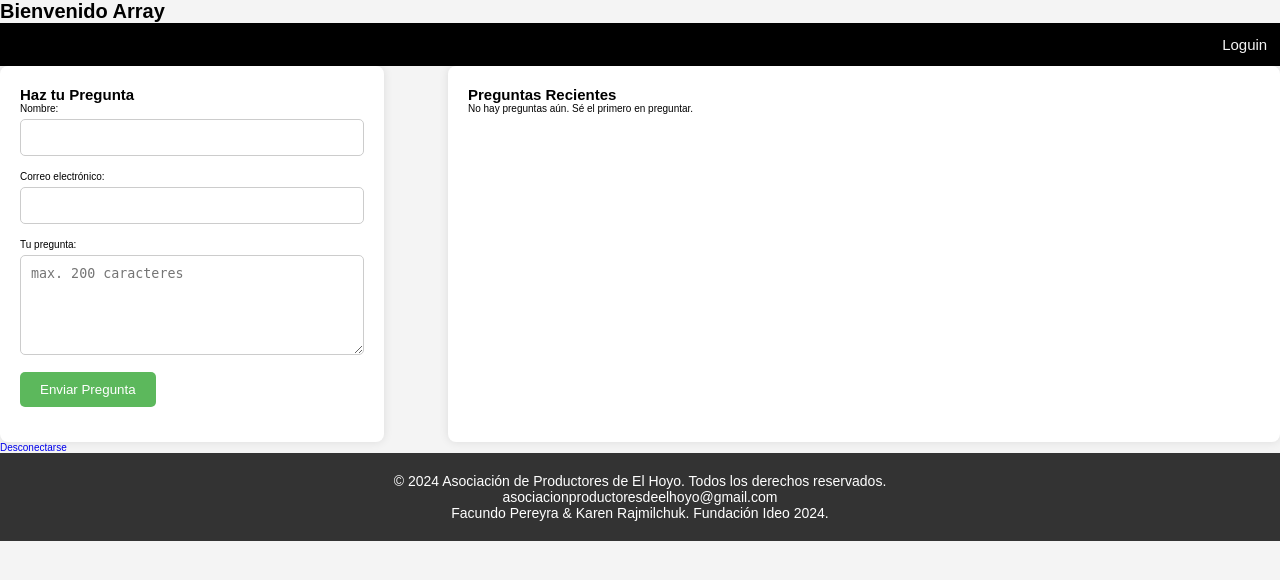
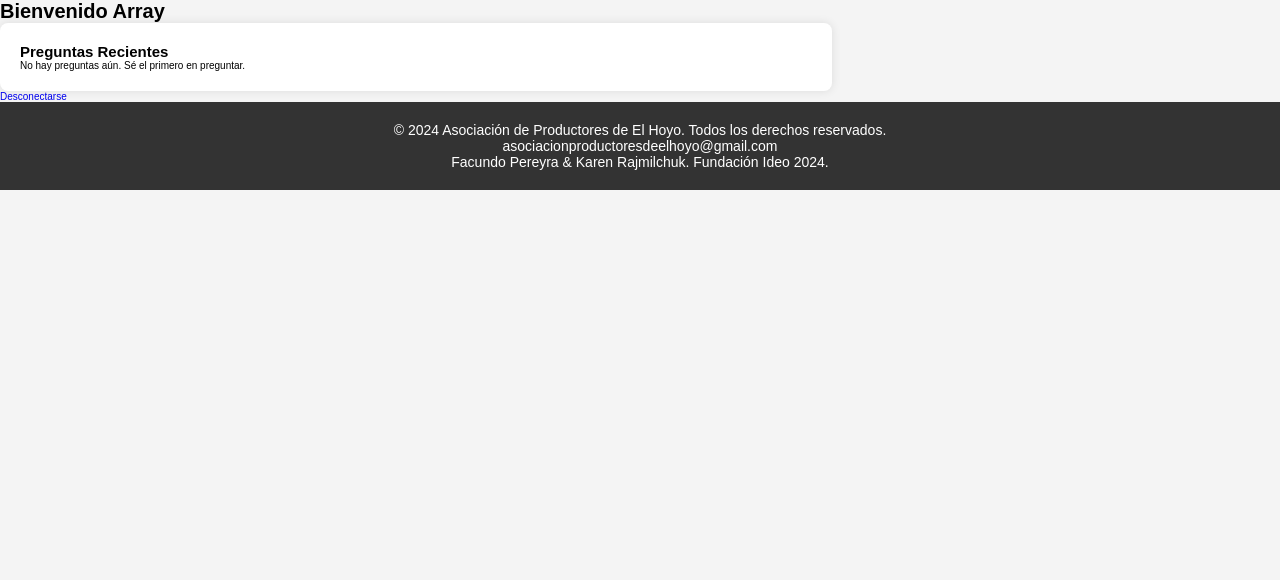
Before and after one commit to karibari70/Asociacion_Productores, a PHP site: page /foro_admin.php in a window 1280 px wide. Shown: the part 147-727 px from the top of the page. Run offline with PHP 8.4, Linux system fonts and the light colour scheme; the visitor is signed in with stand-in values (Sample User, id 1); data that the repository does not hold is empty.

Commit message:
Correcciones y actualizaciones al foro

```diff
--- a/foro_admin.php
+++ b/foro_admin.php
@@ -20,32 +20,6 @@
 ?>
 
 <body>
-<div class="contenedor_login">
-    <a href="index_loguin.php" class="login_item" target="_blank">Loguin</a>
-</div>
-
-    <div class="container">
-        <!-- Formulario a la izquierda -->
-        <div class="form-container">
-            <h2>Haz tu Pregunta</h2>
-            <form method="post" action="agregarConsulta.php">
-                <div class="form-group">
-                    <label for="nombre">Nombre:</label>
-                    <input type="text" id="nombre" name="nombre" required>
-                </div>
-                <div class="form-group">
-                    <label for="email">Correo electrónico:</label>
-                    <input type="email" id="correo" name="correo" required>
-                </div>
-                <div class="form-group">
-                    <label for="pregunta">Tu pregunta:</label>
-                    <textarea placeholder="max. 200 caracteres" id="pregunta" name="pregunta" required></textarea>
-                </div>
-                <div class="form-group">
-                    <button type="submit">Enviar Pregunta</button>
-                </div>
-            </form>
-        </div>
 
         <!-- Preguntas recientes a la derecha -->
         <div class="questions-container">
--- a/logout.php
+++ b/logout.php
@@ -5,4 +5,4 @@ session_destroy();
 
 echo "<h1>Te estas desconectado</h1>";
 
-header("refresh:5; url=foro.php");
+header("refresh:2; url=foro.php");
```
Also changed, not shown: Foro.php (+0 -11 lines), login.php (+2 -36 lines).
